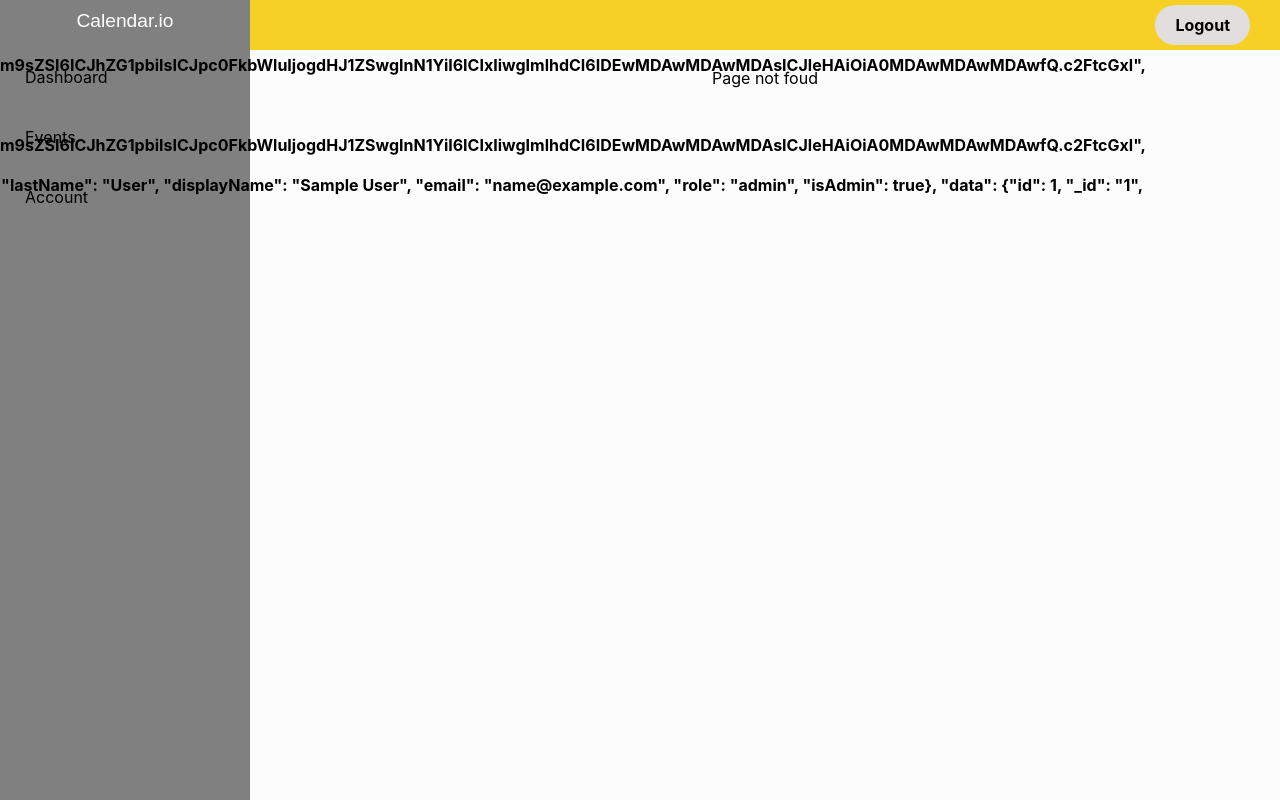
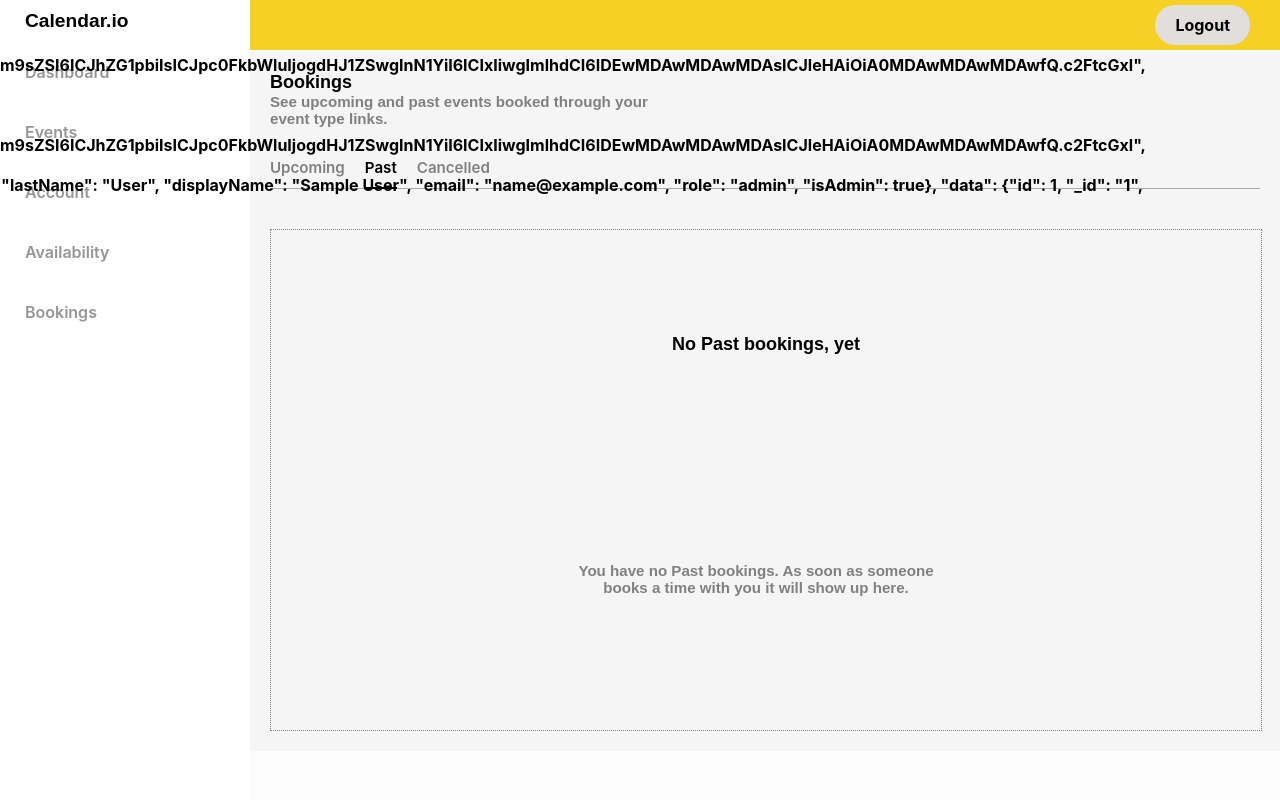
Before and after one commit to pashkatrick/calendar_io, a React (Create React App) app: page /bookings/past in a window 1280 px wide. Built offline with nearby package versions, Linux system fonts and the light colour scheme; no server answers; sample sign-in values are in the browser's storage.

Commit message:
Booking page UI + routes

```diff
--- a/src/App.js
+++ b/src/App.js
@@ -8,11 +8,13 @@ import ConsumerEvent from './pages/ConsumerEvent';
 import EventComplete from './pages/EventComplete';
 import ProviderEvents from './pages/ProviderEvents';
 import Account from './pages/Account';
+import Availability from './pages/Availability';
 import SignUpPage from './pages/SignUpPage';
 import Wizard from './components/Wizard';
 import LeftNavbar from './components/LeftNavbar'
 import TopNavbar from './components/TopNavbar';
 import Login from './components/Login';
+import Bookings from './pages/Bookings';
 
 export default function App() {
 
@@ -64,7 +66,6 @@ export default function App() {
     else return false
   }
 
-
   return (
     <div>
       {menu()? <LeftNavbar/> : null}
@@ -75,7 +76,14 @@ export default function App() {
       <Route path="/account" element={<Account/>}/>
       <Route path="/login" element={<Login/>}/>
       <Route path="/signup" element={<SignUpPage/>}/>
+      <Route path="/availability" element={<Availability/>}/>
       <Route path="/success" element={<EventSuccess/>}/>
+      <Route path="/bookings/upcoming" element={<Bookings param={1}/>}/>
+      <Route path="/bookings/past" element={<Bookings param={2}/>}/>
+      <Route path="/bookings/cancelled" element={<Bookings param={3}/>}/>
+
+
+
       <Route path="/wizard" element={<Wizard/>}/>
 
       <Route exact path={`/${state.link}`} element={<ConsumerEvent provider={state.provider} />}/>
--- a/src/components/LeftNavbar.js
+++ b/src/components/LeftNavbar.js
@@ -1,10 +1,10 @@
 import React, { useEffect } from 'react'
-import ProviderNavbar from './ProviderNavbar'
-import { useNavigate } from 'react-router-dom'
+import { useNavigate, NavLink, useLocation } from 'react-router-dom'
 
 export default function LeftNavbar() {
 
   const loggedUser = localStorage.getItem('user')
+  const location = (useLocation()).pathname
   const navigate = useNavigate()
 
   useEffect (()=> {
@@ -12,8 +12,17 @@ export default function LeftNavbar() {
   })
 
   return (
-      <div className="providerMainPage">
-        <ProviderNavbar loggedUser={loggedUser}/>
+    <div className="providerMainPage">
+    <div className="provNav">
+      <div className="providerNavLogo">Calendar.io</div>
+      {loggedUser && <div className="column">
+        <NavLink className={location==='/dashboard'? 'menu_button_active':'menu_button'} to="/dashboard">Dashboard</NavLink>
+        <NavLink className={location==='/events'? 'menu_button_active':'menu_button'} to='/events'>Events</NavLink>
+        <NavLink className={location==='/account'? 'menu_button_active':'menu_button'} to='/account'>Account</NavLink>
+        <NavLink className={location==='/settings'? 'menu_button_active':'menu_button'} to='/availability'>Availability</NavLink>
+        <NavLink className={location==='/bookings'? 'menu_button_active':'menu_button'} to='/bookings/upcoming'>Bookings</NavLink>
+      </div>}
+      </div>
     </div>
   )
 }
--- a/src/components/NavBar.js
+++ b/src/components/NavBar.js
@@ -1,7 +1,6 @@
 import React, { useEffect, useState } from 'react'
 import '../navigation.css'
 import { NavLink, useLocation } from 'react-router-dom'
-import styled from "styled-components";
 
 export default function NavBar(props) {
 
--- a/src/components/ProviderNavbar.js
+++ /dev/null
@@ -1,24 +0,0 @@
-import React, { useEffect } from 'react'
-import { NavLink, useLocation } from 'react-router-dom'
-
-export default function ProviderNavbar(props) {
-
-  const loggedUser = props.loggedUser
-  const location = (useLocation()).pathname
-
-  useEffect (()=> {
-    console.log(location)
-  })
-
-
-  return (
-    <div className="provNav">
-      <div className="providerNavLogo">Calendar.io</div>
-      {loggedUser && <div className="column">
-        <NavLink className={location==='/dashboard'? 'menu_button_active':'providerNavButton'} to="/dashboard">Dashboard</NavLink>
-        <NavLink className={location==='/events'? 'menu_button_active':'providerNavButton'} to='/events'>Events</NavLink>
-        <NavLink className={location==='/account'? 'menu_button_active':'providerNavButton'} to='/account'>Account</NavLink>
-      </div>}
-    </div>
-  )
-}
--- a/src/components/Wizard.js
+++ b/src/components/Wizard.js
@@ -1,13 +1,13 @@
 import React, { useEffect, useState } from 'react'
+import { useNavigate, useLocation, useParams } from 'react-router-dom'
 import * as variables from '../services/variables'
 import Calendar from './Calendar'
 import WizardFirstScreen from '../components/WizardFirstScreen'
 import AvailableDays from '../components/AvailableDays'
-import { useNavigate, useLocation, useParams } from 'react-router-dom'
+
 
 
 export default function Wizard() {
-
 
     const location = useLocation()
     const navigate = useNavigate()
--- a/src/index.css
+++ b/src/index.css
@@ -440,7 +440,7 @@ code {
   flex-direction: column;
   align-items: center;
   position: fixed;
-  background-color: grey;
+  background-color:white;
   width: 250px;
   height: 100vh;
 }
@@ -482,26 +482,31 @@ code {
   margin-top: 52px;
 }
 
-.providerNavButton, .menu_button_active {
+.menu_button, .menu_button_active {
   font-style: none;
+  font-weight: 600;
   text-decoration: none;
   width:200px;
-  padding:5px;
-  margin-top:30px;
-  color:black;
+  padding: 10px 8px 10px 8px;
+  margin-top:20px;
+  color:rgb(150, 150, 150);
 }
 
 .menu_button_active {
   background-color: rgb(187, 187, 187);
+  color:black;
 }
 
-.providerNavButton:hover {
+.menu_button:hover {
   background-color: rgb(187, 187, 187);
+  color:rgb(38, 38, 38);
 }
 
 .providerNavLogo {
   font-size: larger;
-  color:white;
+  font-weight: bold;
+  width:200px;
+  color:black;
   font-family:Arial, Helvetica, sans-serif;
   margin-top:10px;
 }
@@ -681,10 +686,79 @@ cursor: pointer;
    cursor:pointer;
  }
 
- .flexible_text {
+ .flex_title {
+  border:none;
+  text-decoration:none;
+  font-size:large;
+  font-weight: 800;
+ }
+
+ .flex_title {
+   outline:none;
+   background: none;
+ }
+
+ .flex_title_icon {
 
  }
 
- .flexible_text_active {
+ ._page {
+  padding:20px;
+  background-color: #F5F5F5;
+ }
 
+ ._title, ._subtitle {
+  font-family: Arial, Helvetica, sans-serif;
  }
+
+ ._title {
+  font-size: large;
+  font-weight: 800;
+ }
+ ._subtitle {
+  width: 400px;
+  color:grey;
+  margin-bottom:20px;
+ }
+
+ .bookings_title, .bookings_title_active, ._subtitle {
+   font-style: none;
+   font-weight: 600;
+   font-size: 4mm;
+   color:grey;
+   text-decoration: none;
+   margin-right:20px;
+   padding-bottom:10px;
+ }
+
+ .bookings_title:hover {
+  color:rgb(99, 98, 98);
+  border-bottom: 2px solid rgb(85, 85, 85);
+ }
+
+ .bookings_title_active {
+  color:black;
+  border-bottom: 2px solid black;
+ }
+
+ .booking_line {
+  padding-bottom:11px;
+  border-bottom:1px solid rgb(169, 169, 169);
+ }
+
+ .booking_screen {
+  display: grid;
+  justify-items: center;
+  align-items: center;
+  text-align: center;
+  width: 100%;
+  height: 500px;
+  border: 1px dotted grey;
+ }
+
+ ._logo {
+  width: 80px;
+  height: 80px;
+  border-radius: 50%;
+  background: url('./img/calendar.png')
+ }
--- /dev/null
+++ b/src/pages/Availability.js
@@ -0,0 +1,15 @@
+import React, {useState} from 'react'
+import AvailableDays from '../components/AvailableDays'
+
+export default function Availability() {
+
+const [title, setTitle] = useState()
+
+
+  return (
+    <div className="">
+        <input className="flex_title" value="Text" type="text"/>
+        <AvailableDays/>
+    </div>
+  )
+}
--- /dev/null
+++ b/src/pages/Bookings.js
@@ -0,0 +1,32 @@
+import React from 'react'
+import { NavLink } from 'react-router-dom'
+
+export default function Bookings(props) {
+
+  const screen = props.param
+
+  return (
+    <div className='_page'>
+      <div className='_title'>Bookings</div>
+      <div className='_subtitle'>See upcoming and past events booked through your event type links.</div>
+      <NavLink className={screen===1? 'bookings_title_active':'bookings_title'} to='/bookings/upcoming'>Upcoming</NavLink>
+      <NavLink className={screen===2? 'bookings_title_active':'bookings_title'} to='/bookings/past'>Past</NavLink>
+      <NavLink  className={screen===3? 'bookings_title_active':'bookings_title'} to='/bookings/cancelled'>Cancelled</NavLink>
+      <div className="booking_line"></div>
+      <br />
+      <br />
+      {screen===1 && <div className="booking_screen">
+        <div className="_title">No Upcoming bookings, yet</div>
+        <div className="_subtitle">You have no Upcoming bookings. As soon as someone books a time with you it will show up here.</div>
+      </div>}
+      {screen===2 && <div className="booking_screen">
+        <div className="_title">No Past bookings, yet</div>
+        <div className="_subtitle">You have no Past bookings. As soon as someone books a time with you it will show up here.</div>
+      </div>}
+      {screen===3 && <div className="booking_screen">
+        <div className="_title">No Cancelled bookings, yet</div>
+        <div className="_subtitle">You have no Cancelled bookings. As soon as someone books a time with you it will show up here.</div>
+      </div>}
+      </div>
+  )
+}
--- a/src/pages/ProviderEvents.js
+++ b/src/pages/ProviderEvents.js
@@ -1,5 +1,4 @@
 import React from 'react'
-import ProviderNavbar from '../components/ProviderNavbar'
 import ProviderTopNavbar from '../components/TopNavbar'
 import Events from '../components/Events'
 
--- a/src/pages/SignUpPage.js
+++ b/src/pages/SignUpPage.js
@@ -1,25 +1,9 @@
 import React from 'react'
-import ProviderNavbar from '../components/ProviderNavbar'
-import ProviderTopNavbar from '../components/TopNavbar'
 import SignUp from '../components/SignUp'
 
 export default function Account() {
 
-  const unavailableDays=[1]
-  const events=[
-    {id:1, date:'4_2_2022', providerName:'', consumerId:2, start:'5', time:'pm', long:15},
-    {id:2, date:'3_31_2022', providerName:'', consumerId:2, start:'5', time:'pm', long:15},
-    {id:3, date:'4_10_2022', providerName:'', consumerId:2, start:'4', time:'pm', long:15},
-  ]
-
-
   return (
-      <div className="providerMainPage">
-        <ProviderNavbar/>
-        <div className="providerContent">
-          <ProviderTopNavbar/>
-          <SignUp/>
-        </div>
-    </div>
+    <SignUp/>
   )
 }
```
Also changed, not shown: src/img/edit_black_24dp.svg (added).
